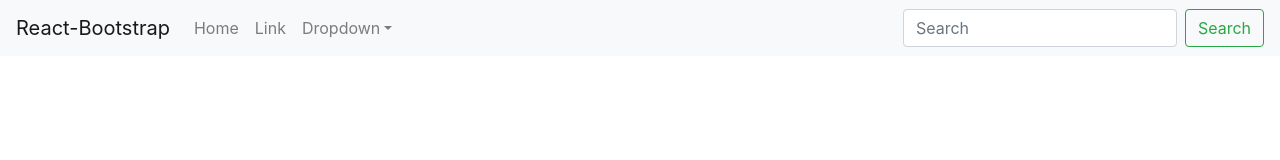
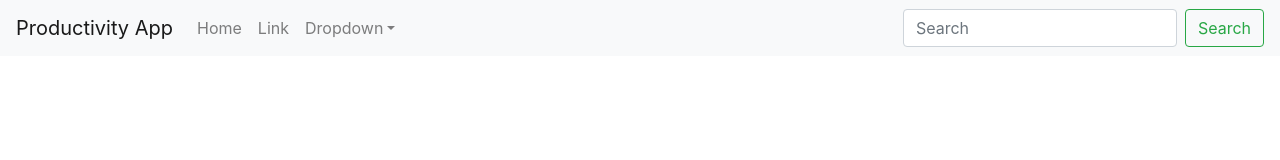
Before and after one commit to ReactProductivity/ProductivityApp, a React (Create React App) app: page / in a window 1280 px wide. Shown: the top 160 px of the page. Built offline with nearby package versions, Linux system fonts and the light colour scheme.

Commit message:
Added changes to nav

```diff
--- a/src/components/Navigation.js
+++ b/src/components/Navigation.js
@@ -5,7 +5,7 @@
     render(){
         return(
             <Navbar bg="light" expand="lg">
-                <Navbar.Brand href="#home">React-Bootstrap</Navbar.Brand>
+                <Navbar.Brand href="#home">Productivity App</Navbar.Brand>
                 <Navbar.Toggle aria-controls="basic-navbar-nav" />
                 <Navbar.Collapse id="basic-navbar-nav">
                     <Nav className="mr-auto">
@@ -27,5 +27,4 @@
             </Navbar>
         )
     }
-
 }
```
